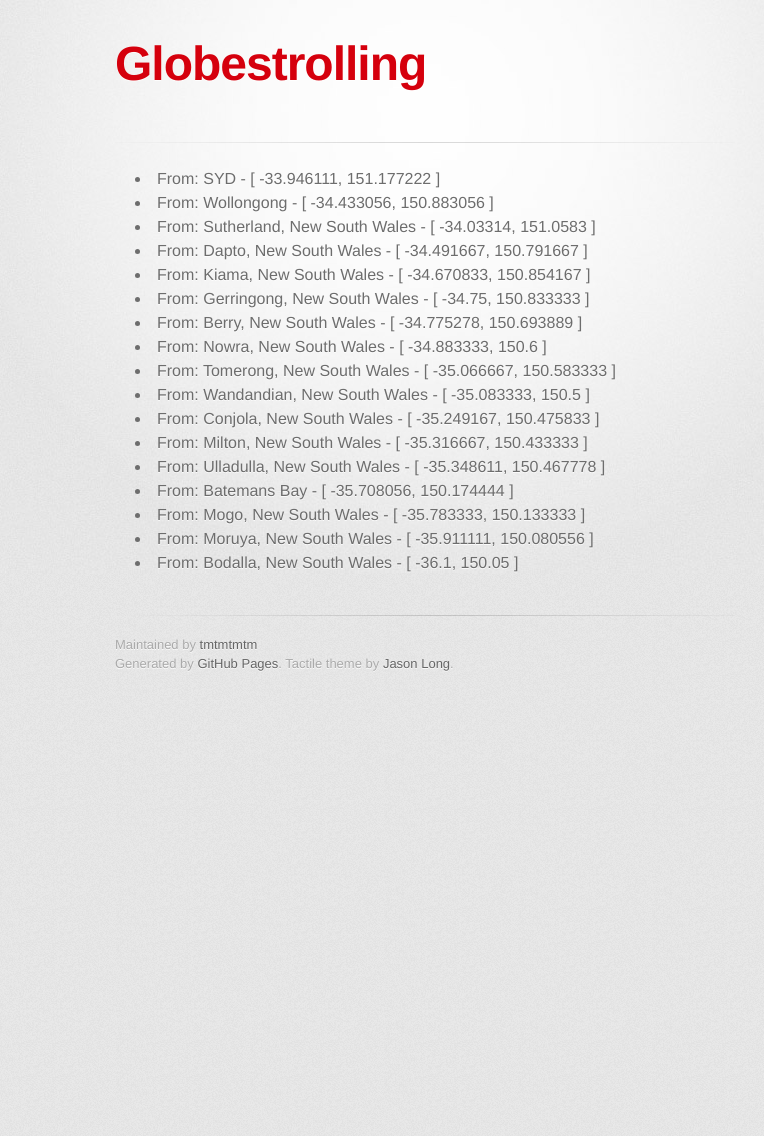
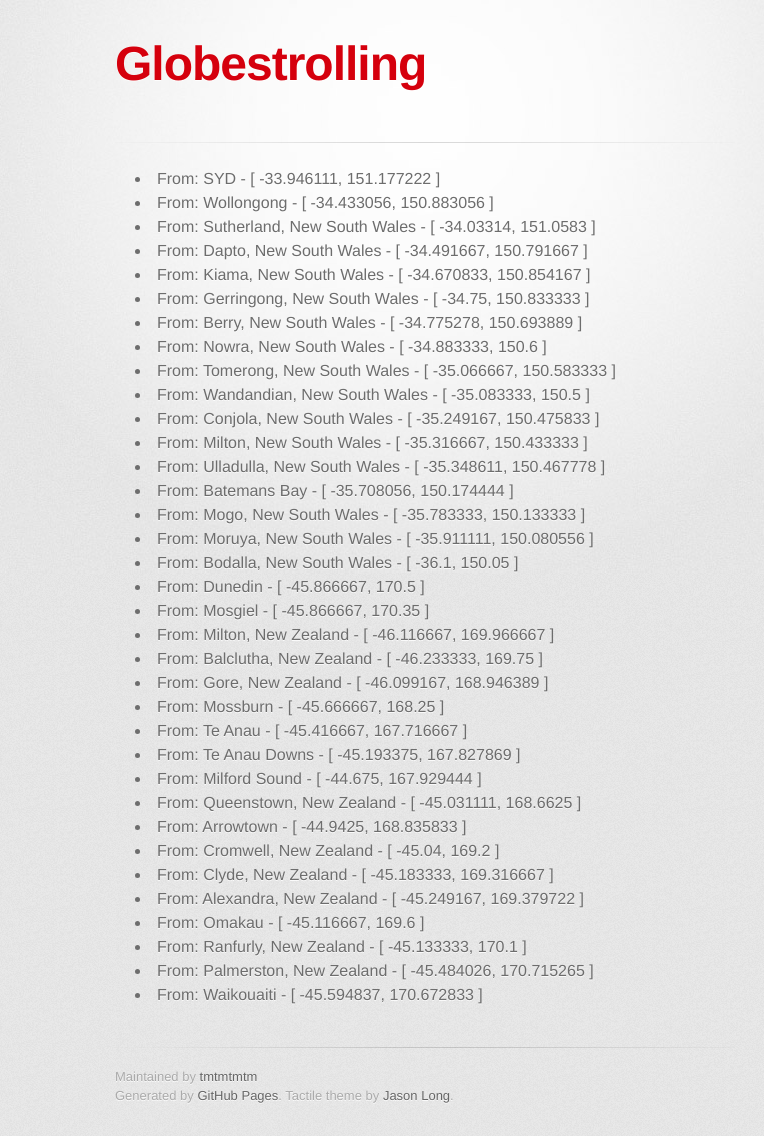
Before and after one commit to tmtmtmtm/globestrolling, a Jekyll site: the page built from locations.html, in a window 1280 px wide. Shown: the whole page, without its empty margins (215-979 px from the left). Built offline with Jekyll 4.4.1, drawn with Linux system fonts in a browser that asks for light colours; some web fonts are replaced; Markdown is read by kramdown in place of the engine named in the settings; before the commit the page ends 900 px from its top, so only the background shows below that.

```diff
--- a/_data/locations.yaml
+++ b/_data/locations.yaml
@@ -16,4 +16,23 @@
   { "place": "Mogo, New South Wales", "region": "AU-NSW", "coordinates": {"lat": "-35.783333", "lon": "150.133333" } },
   { "place": "Moruya, New South Wales", "region": "AU-NSW", "coordinates": { "lat": "-35.911111", "lon": "150.080556" } },
   { "place": "Bodalla, New South Wales", "region": "AU-NSW", "coordinates": {"lat": "-36.1", "lon": "150.05" } },
+
+  { "place": "Dunedin", "region": "NZ-OTA", "coordinates": { "lat": "-45.866667", "lon": "170.5" } },
+  { "place": "Mosgiel", "region": "NZ-OTA", "coordinates": { "lat": "-45.866667", "lon": "170.35" } },
+  { "place": "Milton, New Zealand", "region": "NZ-OTA", "coordinates": { "lat": "-46.116667", "lon": "169.966667" } },
+  { "place": "Balclutha, New Zealand", "region": "NZ-OTA", "coordinates": { "lat": "-46.233333", "lon": "169.75" } },
+  { "place": "Gore, New Zealand", "region": "NZ-STL", "coordinates": { "lat": "-46.099167", "lon": "168.946389" } },
+  { "place": "Mossburn", "region": "NZ-STL", "coordinates": { "lat": "-45.666667", "lon": "168.25" } },
+  { "place": "Te Anau", "region": "NZ-STL", "coordinates": { "lat": "-45.416667", "lon": "167.716667" } },
+  { "place": "Te Anau Downs", "region": "NZ-STL", "coordinates": { "lat": "-45.193375", "lon": "167.827869" } },
+  { "place": "Milford Sound", "region": "NZ-STL", "coordinates": { "lat": "-44.675", "lon": "167.929444" } },
+  { "place": "Queenstown, New Zealand", "region": "NZ-OTA", "coordinates": { "lat": "-45.031111", "lon": "168.6625" } },
+  { "place": "Arrowtown", "region": "NZ-OTA", "coordinates": { "lat": "-44.9425", "lon": "168.835833" } },
+  { "place": "Cromwell, New Zealand", "region": "NZ-OTA", "coordinates": { "lat": "-45.04", "lon": "169.2" } },
+  { "place": "Clyde, New Zealand", "region": "NZ-OTA", "coordinates": { "lat": "-45.183333", "lon": "169.316667" } },
+  { "place": "Alexandra, New Zealand", "region": "NZ-OTA", "coordinates": { "lat": "-45.249167", "lon": "169.379722" } },
+  { "place": "Omakau", "region": "NZ-OTA", "coordinates": { "lat": "-45.116667", "lon": "169.6" } },
+  { "place": "Ranfurly, New Zealand", "region": "NZ-OTA", "coordinates": { "lat": "-45.133333", "lon": "170.1" } },
+  { "place": "Palmerston, New Zealand", "region": "NZ-OTA", "coordinates": { "lat": "-45.484026", "lon": "170.715265" } },
+  { "place": "Waikouaiti", "region": "NZ-OTA", "coordinates": { "lat": "-45.594837", "lon": "170.672833" } },
 ]
```
Also changed, not shown: _posts/2008-01-12-Fiordland.md (added, +28 -0 lines).
